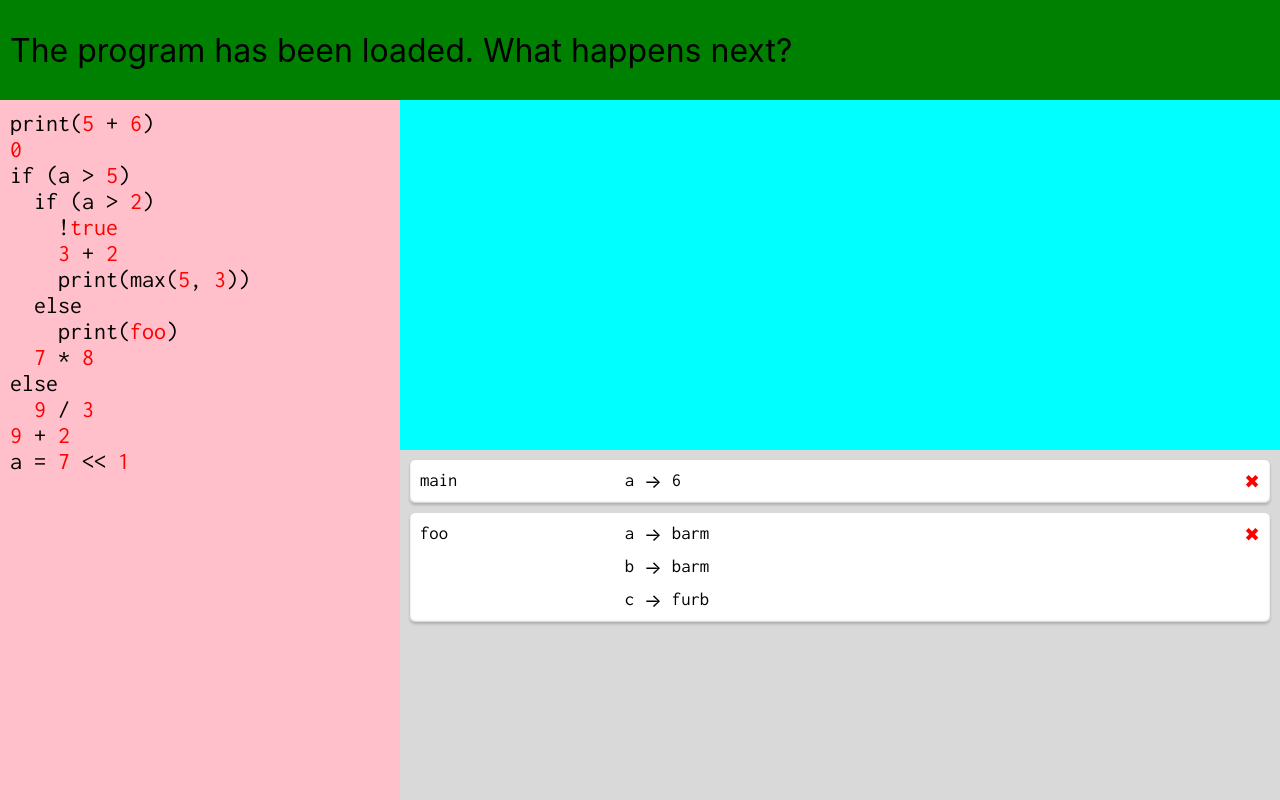
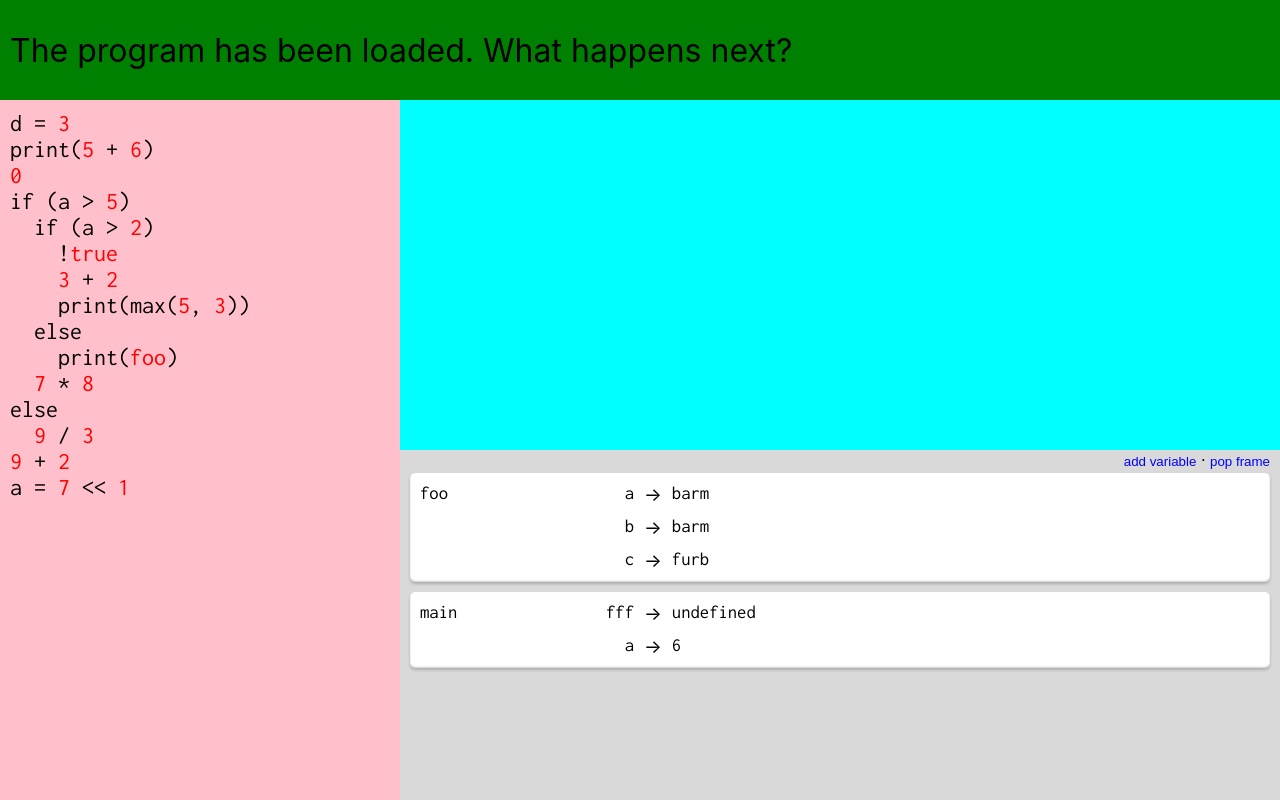
Before and after one commit to twodee/simpathy, a React (Create React App) app: page / in a window 1280 px wide. Built offline with nearby package versions, Linux system fonts and the light colour scheme.

Commit message:
Add initial support for adding new variables.

```diff
--- a/src/App.css
+++ b/src/App.css
@@ -117,13 +117,35 @@
   background-color: rgb(85%, 85%, 85%);
   grid-row: 3 / span 1;
   grid-column: 2 / span 1;
+  overflow: auto;
+}
+
+button {
+  background: none;
+  border: none;
+  font-family: sans-serif;
+  color: blue;
+  padding: 0;
+  margin: 0;
+  outline: none;
+}
+
+button:hover {
+  text-decoration: underline;
+}
+
+#memory-tools {
+  text-align: right;
+  margin-right: 10px;
+  margin-bottom: 3px;
 }
 
 .stack-frame {
-  margin: 10px;
+  margin: 0 10px 10px 10px;
   padding: 5px;
   display: grid;
-  grid-template-columns: 7em 7em auto 10em 1fr auto;
+  grid-template-columns: 7em 7em auto 10em 1fr;
+  grid-auto-flow: dense;
   border-radius: 5px;
   box-shadow: rgba(0,0,0,0.2) 0px 2px 3px, inset rgba(0,0,0,0.2) 0px -1px 2px;
   background-color: white;
@@ -139,9 +161,18 @@
   grid-row: 1;
 }
 
+.add-variable-cell {
+  grid-column: 1;
+  grid-row: 2 / span 2;
+}
+
 .variable-name-cell {
   grid-column: 2;
   text-align: right;
+}
+
+.arrow-cell {
+  grid-column: 3;
 }
 
 .variable-value-cell {
@@ -155,11 +186,17 @@
 .close-cell {
   color: red;
   cursor: pointer;
+  grid-column: 6;
 }
 
 .close-cell:hover {
   transform: scale(1.2);
   text-shadow: 0 0 2px;
+}
+
+.variable-name-input {
+  display: inline-block;
+  width: 100%;
 }
 
 .old {
--- a/src/App.js
+++ b/src/App.js
@@ -22,7 +22,8 @@ import {
 class App extends React.Component {
   componentDidMount() {
     // const tokens = lex(``);
-    const tokens = lex(`print(5 + 6)
+    const tokens = lex(`d = 3
+print(5 + 6)
 0
 if a > 5
   if a > 2
--- a/src/actions.js
+++ b/src/actions.js
@@ -4,6 +4,8 @@ export const Action = Object.freeze({
   LoadProgram: 'LoadProgram',
   EditInput: 'EditInput',
   StopShaking: 'StopShaking',
+  AddNewVariableRightly: 'AddNewVariableRightly',
+  AddNewVariableWrongly: 'AddNewVariableWrongly',
 
   SelectRightSubexpression: 'SelectRightSubexpression',
   SelectWrongSubexpression: 'SelectWrongSubexpression',
@@ -168,4 +170,12 @@ export function selectWrongStatement(piece) {
   };
 }
 
+export const addNewVariableRightly = () => ({
+  type: Action.AddNewVariableRightly,
+});
+
+export const addNewVariableWrongly = () => ({
+  type: Action.AddNewVariableWrongly,
+});
+
 // ---------------------------------------------------------------------------
--- a/src/components/Memory.js
+++ b/src/components/Memory.js
@@ -1,15 +1,44 @@
 import React from 'react';
-import { useSelector } from 'react-redux';
+import { useSelector, useDispatch } from 'react-redux';
 
 import StackFrame from './StackFrame';
 
+import {
+  addNewVariableRightly,
+  addNewVariableWrongly,
+  stopShaking,
+} from '../actions';
+
+import {
+  Mode,
+} from '../constants';
+
 const Memory = () => {
   const frames = useSelector(state => state.frames);
+  const mode = useSelector(state => state.mode);
+  const isBadAddNewVariable = useSelector(state => state.isBadAddNewVariable);
+  const dispatch = useDispatch();
+
+  let attributes = {
+    className: isBadAddNewVariable ? 'shaking' : '',
+    onClick: () => {
+      if (mode === Mode.AddingNewVariable) {
+        dispatch(addNewVariableRightly());
+      } else {
+        dispatch(addNewVariableWrongly());
+      }
+    },
+    onAnimationEnd: () => dispatch(stopShaking()),
+  };
+  const addNewVariableButton = React.createElement('button', attributes, 'add variable');
 
   return (
     <div id="memory">
+      <div id="memory-tools">
+        {addNewVariableButton} &middot; <button>pop frame</button>
+      </div>
       <div id="frames">
-        { frames.map((frame, i) => <StackFrame key={`${frame.name}-${i}`} index={i} />) }
+        { frames.map((frame, i) => <StackFrame key={`${frame.name}-${i}`} index={frames.length - 1 - i} />) }
       </div>
     </div>
   );
--- a/src/components/StackFrame.js
+++ b/src/components/StackFrame.js
@@ -36,7 +36,8 @@ const StackFrame = props => {
 
   return (
     <div className="stack-frame">
-      <div className="code cell function-name-cell cell-in-row-0">{frame.name}</div>
+      <div className="code cell function-name-cell">{frame.name}</div>
+
       {
         frame.variables.map((variable, i) => {
           let element;
@@ -87,13 +88,19 @@ const StackFrame = props => {
             element = React.createElement('span', attributes, variable.current.value.toString());
           }
 
+          let nameElement;
+          if (variable.name === '') {
+            nameElement = <input type="text" className="variable-name-input" />;
+          } else {
+            nameElement = variable.name;
+          }
+
           return (
             <React.Fragment key={variable.name}>
-              <div className="code cell variable-name-cell">{variable.name}</div>
+              <div className="code cell variable-name-cell">{nameElement}</div>
               <div className={`cell arrow-cell`}>&rarr;</div>
               <div className="code cell variable-value-cell">{element}</div>
               <div className="code cell variable-history-cell">{variable.history.map((old, i) => <span key={`value-${variable.history.length - 1 - i}`} className="old">{old.value}</span>)}</div>
-              {i === 0 && <div className={`cell close-cell`}>&#x2716;</div>}
             </React.Fragment>
           );
         })
--- a/src/constants.js
+++ b/src/constants.js
@@ -18,4 +18,5 @@ export const Mode = Object.freeze({
   SelectingMemoryValue: 'SelectingMemoryValue',
   EvaluatingSubexpression: 'EvaluatingSubexpression',
   EnteringMemoryValue: 'EnteringMemoryValue',
+  AddingNewVariable: 'AddingNewVariable',
 });
--- a/src/reducers.js
+++ b/src/reducers.js
@@ -36,6 +36,11 @@ const initialState = {
     {
       name: 'main',
       variables: [
+        {
+          name: 'fff',
+          current: new ExpressionString('undefined'),
+          history: [],
+        },
         {
           name: 'a',
           current: new ExpressionInteger(6),
@@ -111,14 +116,38 @@ export default function reducer(state = initialState, action) {
       };
     case Action.SelectRightSubexpression:
       const isAssignment = action.payload instanceof ExpressionAssignment;
+
+      if (isAssignment) {
+        const hasVariable = state.frames[state.frames.length - 1].variables.some(variable => variable.name === action.payload.identifier.source);
+
+        if (hasVariable) {
           return {
             ...state,
             isBadSelection: false,
-        message: isAssignment ? 'what memory cell?' : 'what next?',
+            message: 'what memory cell?',
             activeSubexpression: action.payload,
             hoveredElement: null,
-        mode: isAssignment ? Mode.SelectingMemoryValue : Mode.EvaluatingSubexpression,
+            mode: Mode.SelectingMemoryValue,
           };
+        } else {
+          return {
+            ...state,
+            isBadSelection: false,
+            message: 'what happens next?',
+            hoveredElement: null,
+            mode: Mode.AddingNewVariable,
+          };
+        }
+      } else {
+        return {
+          ...state,
+          isBadSelection: false,
+          message: 'what next?',
+          activeSubexpression: action.payload,
+          hoveredElement: null,
+          mode: Mode.EvaluatingSubexpression,
+        };
+      }
     case Action.SelectWrongSubexpression:
       return {
         ...state,
@@ -134,6 +163,7 @@ export default function reducer(state = initialState, action) {
         clickedElement: null,
         isBadSelection: false,
         isBadInput: false,
+        isBadAddNewVariable: false,
       };
 
     case Action.EnterRightSubexpressionValue: {
@@ -301,6 +331,30 @@ export default function reducer(state = initialState, action) {
         isBadInput: true,
       };
 
+    case Action.AddNewVariableRightly:
+      const newVariable = {
+        name: '',
+        current: new ExpressionString('undefined'),
+        history: [],
+      };
+
+      const topFrame = state.frames[state.frames.length - 1];
+
+      return {
+        ...state,
+        isBadAddNewVariable: false,
+        frames: [...state.frames.slice(0, state.frames.length - 1), {
+          name: topFrame.name,
+          variables: [newVariable, ...topFrame.variables]
+        }],
+      };
+
+    case Action.AddNewVariableWrongly:
+      return {
+        ...state,
+        isBadAddNewVariable: true,
+      };
+
     default:
       return state;
   }
```
Lines whose indentation alone changed are shown as unchanged.
